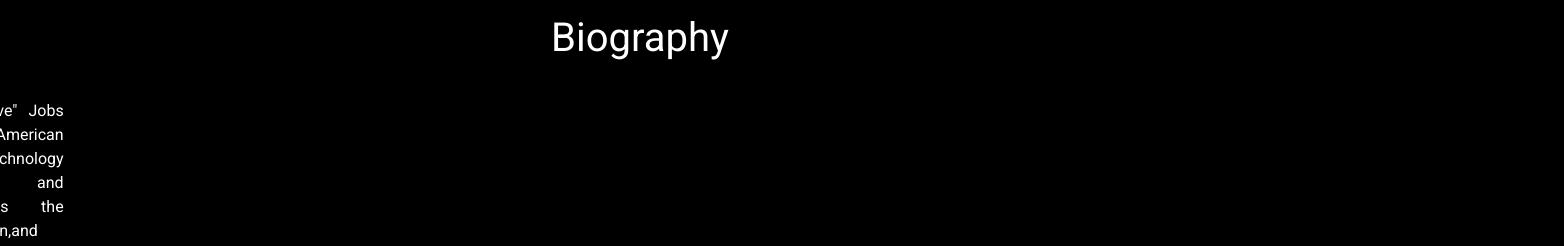
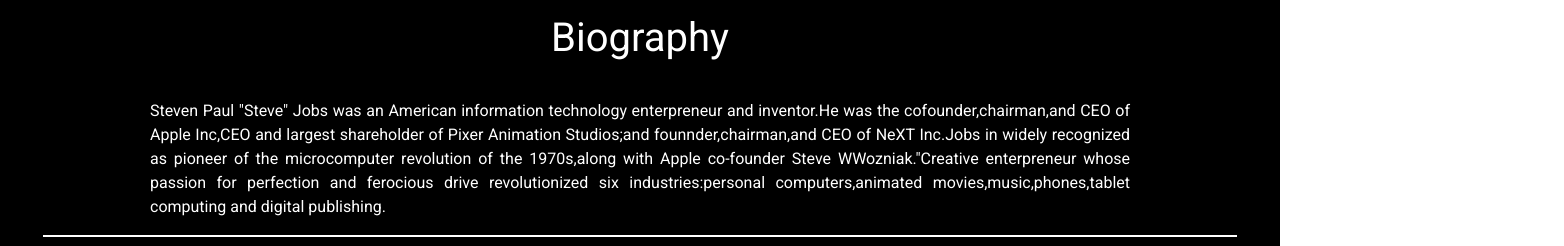
Before and after one commit to SnehaKummera/otask2, a plain HTML site: page index.html in a window 1280 px wide. Shown: the part 502-748 px from the top of the page, 1564 px wide, since content can reach past the window. Drawn offline with nearby package versions, Linux system fonts and the light colour scheme; a web font is replaced by a local one.

Commit message:
Update task2.css

```diff
--- a/task2.css
+++ b/task2.css
@@ -60,7 +60,7 @@
     text-align:justify;
     padding-top: 29px;
     padding-left: 150px;
-    padding-right: 1500px;
+    padding-right: 150px;
 
 }
 
```
